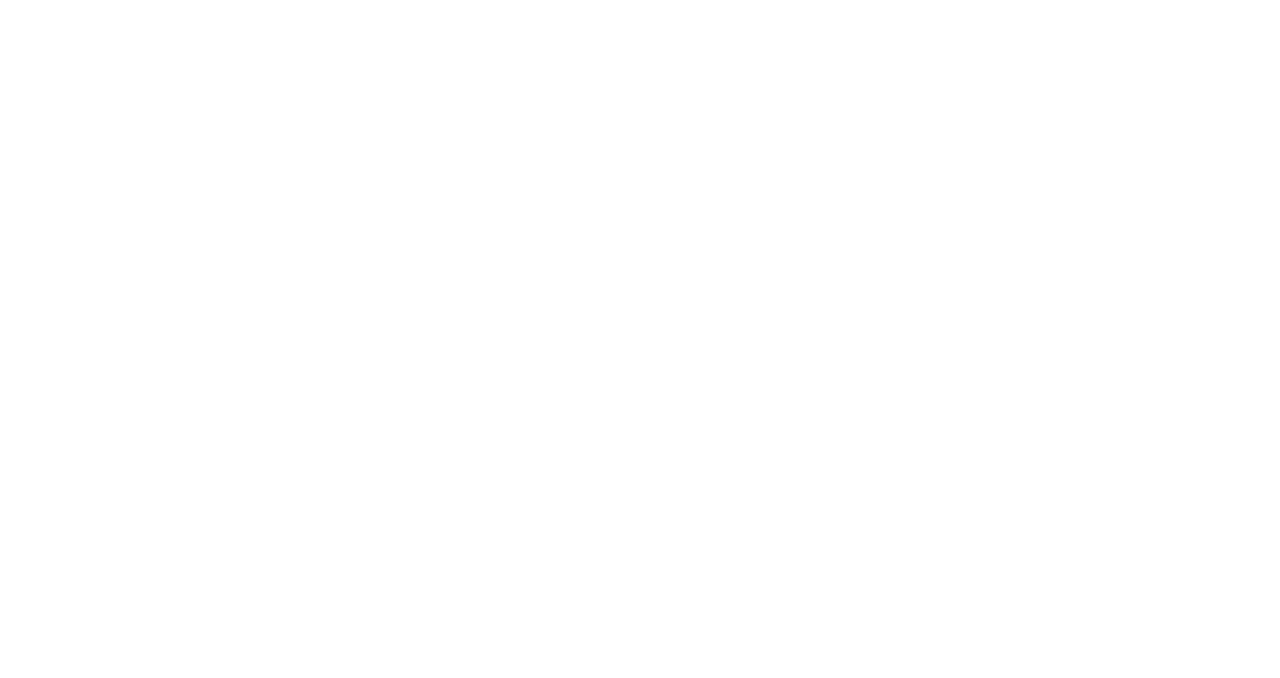
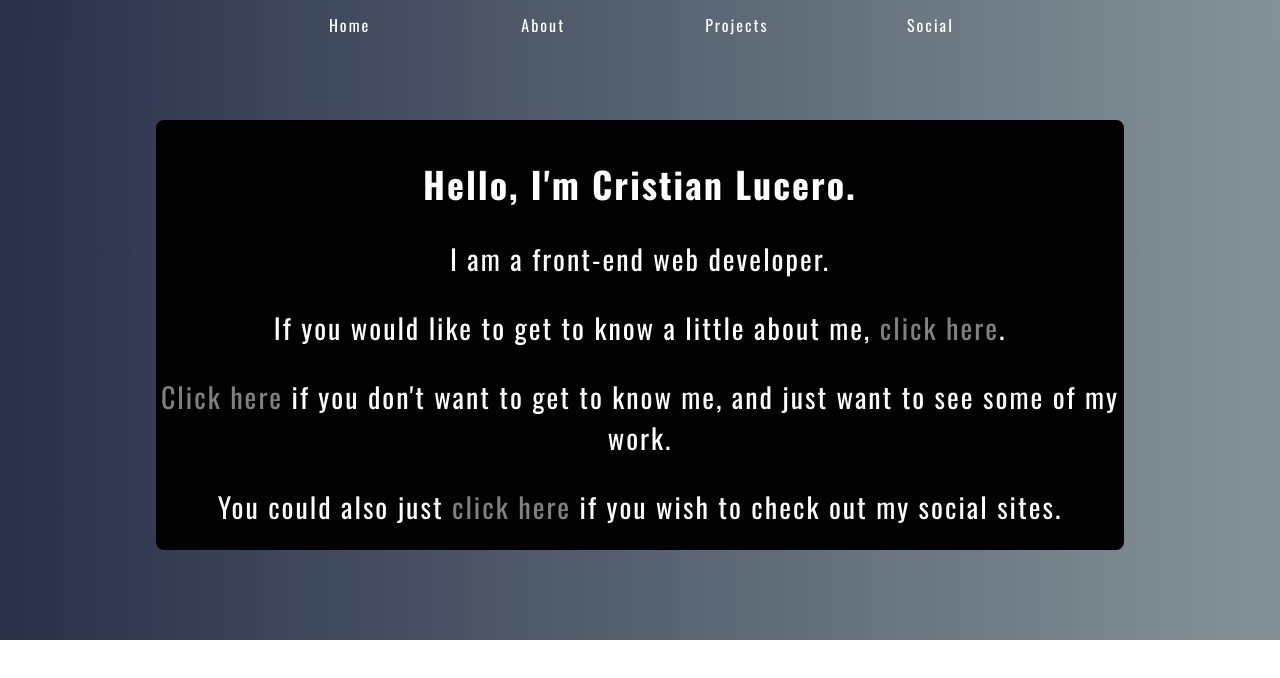
Before and after one commit to crlucero/React-Portfolio, a React app: page /#/ in a window 1280 px wide. Shown: the top 678 px of the page. Built offline with nearby package versions, Linux system fonts and the light colour scheme.

Commit message:
This commit adds the landing page styling

```diff
--- a/package.json
+++ b/package.json
@@ -28,9 +28,11 @@
     "eslint": "^4.13.1",
     "eslint-loader": "^2.1.2",
     "eslint-plugin-react": "^7.12.4",
+    "file-loader": "^1.1.6",
     "html-webpack-plugin": "^2.29.0",
     "react-hot-loader": "^3.0.0-beta.7",
     "style-loader": "^0.23.1",
+    "url-loader": "^0.6.2",
     "webpack": "^3.4.0",
     "webpack-dev-server": "^2.5.0"
   }
--- a/src/components/App.jsx
+++ b/src/components/App.jsx
@@ -1,6 +1,7 @@
 import React from 'react'
 import { Switch, Route } from 'react-router-dom'
 import Header from './Header'
+import Home from './Home'
 
 
 function App() {
@@ -8,10 +9,10 @@ function App() {
     <div>
       <Header />
       <Switch>
-
+        <Route exact path="/" component={Home} />
       </Switch>
     </div>
-  )
+  );
 }
 
 export default App
--- a/src/components/Header.jsx
+++ b/src/components/Header.jsx
@@ -7,8 +7,7 @@ function Header() {
       <div>
         <style jsx>
           {`
-            @import url('https://fonts.googleapis.com/css?family=Oswald:300,400,700');
-            }
+            @import url("https://fonts.googleapis.com/css?family=Oswald:300,400,700");
             .links {
               display: grid;
               grid-template-columns: 1fr 1fr 1fr 1fr;
@@ -17,9 +16,10 @@ function Header() {
               padding-right: 20%;
               padding-top: 1%;
               padding-bottom: 1%;
-                font-family: 'Oswald', sans-serif;
+              margin: -8px;
+              font-family: "Oswald", sans-serif;
               letter-spacing: 2px;
-                background: linear-gradient(to right, #9cb0ca, #647080, #282E34);
+              background: linear-gradient(to right, #283048, #859398);
             }
           `}
         </style>
--- a/src/components/Home.jsx
+++ b/src/components/Home.jsx
@@ -0,0 +1,53 @@
+import React from 'react';
+import { Link } from 'react-router-dom'
+
+function Home() {
+  return (
+    <div>
+      <style jsx>
+        {`
+          @import url("https://fonts.googleapis.com/css?family=Oswald:300,400,700");
+          .body {
+            display: flex;
+            justify-content: center;
+            margin: -9px;
+            height: 600px;
+            font-family: "Oswald", sans-serif;
+            letter-spacing: 2px;
+            background: linear-gradient(to right, #283048, #859398);
+          }
+          .content {
+            margin-top: 80px;
+            margin-bottom: auto;
+            border: solid;
+            background-color: #010101;
+            border-radius: 8px;
+            width: 75%;
+          }
+          h1 {
+            text-align: center;
+            padding-top: 10px;
+            font-size: 36px;
+            color: white;
+          }
+          p {
+            color: white;
+            text-align: center;
+            margin-bottom: 20px;
+            font-size: 28px;
+          }
+        `}
+      </style>
+      <div className="body">
+        <div className="content">
+            <h1>Hello, I'm Cristian Lucero.</h1>
+            <p>I am a front-end web developer.</p>
+            <p>If you would like to get to know a little about me, <Link to='/about' style={{ textDecoration: 'none', color: 'grey' }}> click here</Link>.</p>
+            <p><Link to='projects' style={{textDecoration: 'none', color: 'grey'}}> Click here </Link>if you don't want to get to know me, and just want to see some of my work.</p>
+            <p>You could also just <Link to='social' style={{textDecoration: 'none', color: 'grey'}} >click here</Link> if you wish to check out my social sites.</p>
+        </div>
+      </div>
+    </div>
+  );
+}
+export default Home;
--- a/src/index.css
+++ /dev/null
@@ -1,4 +0,0 @@
-* {
-    margin: 0;
-    padding: 0;
-}
--- a/webpack.config.js
+++ b/webpack.config.js
@@ -61,7 +61,18 @@ module.exports = {
           { loader: "style-loader" },
           { loader: "css-loader" }
         ]
+      },
+      {
+        test: /\.(png|gif|jp(e*)g|svg)$/,
+        use: {
+          loader: 'url-loader',
+          options: {
+            limit: 8000,
+            name: 'images/[hash]-[name].[ext]'
+          }
+        }
       }
+
     ]
   },
     plugins: [
```
Also changed, not shown: src/assets/images/bitmoji.jpg (added), 1 other file (tests, documents, lock files or other folders). Lines whose indentation alone changed are shown as unchanged.
